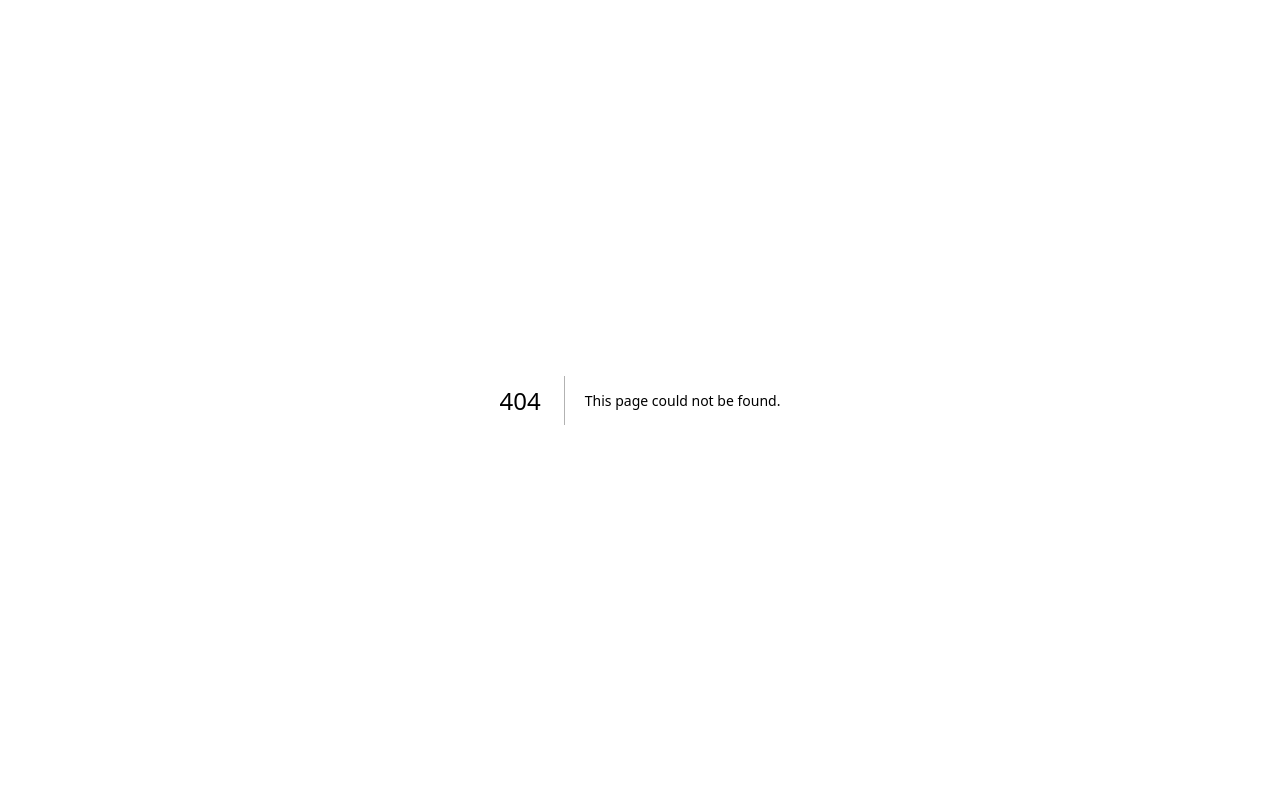
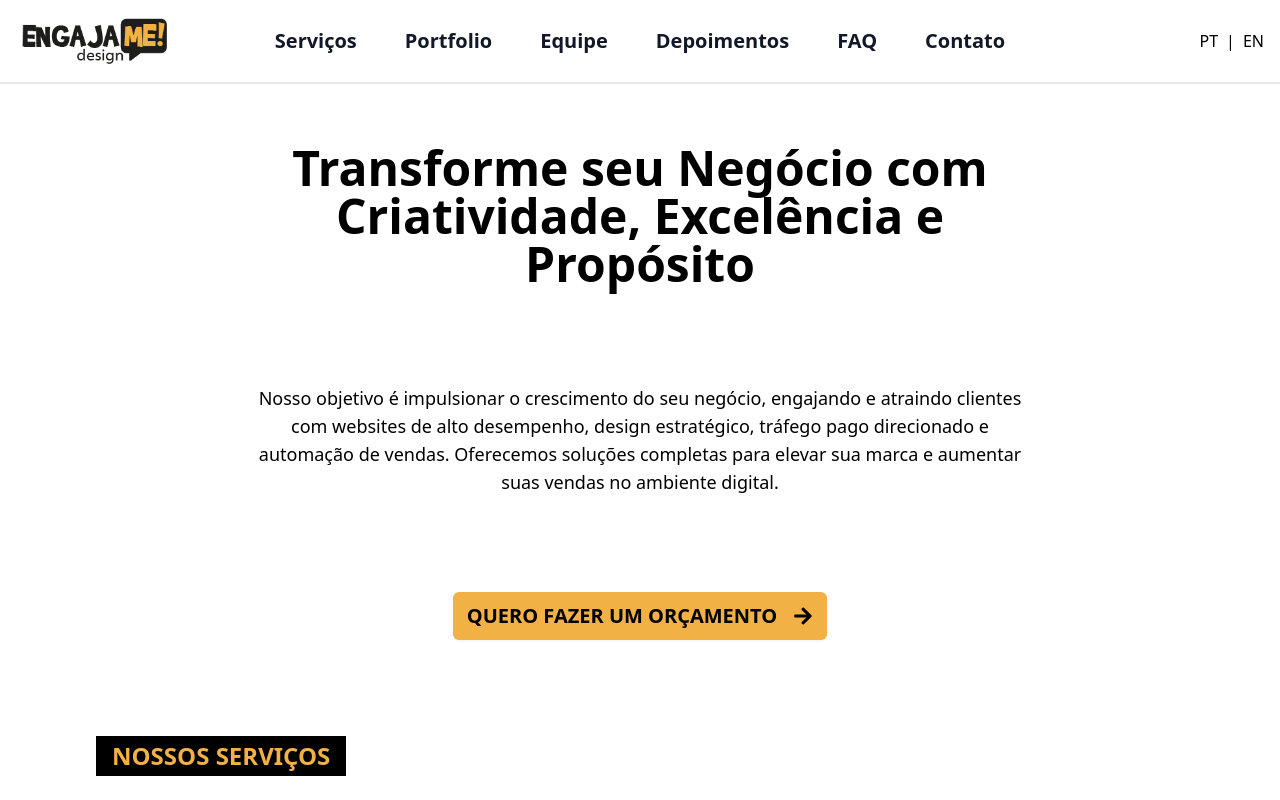
Before and after one commit to jspenst/tailuilib, a Next.js app: page /en in a window 1280 px wide. Before the commit this address had no page. Shown: the top 800 px of the page. Built offline with nearby package versions, Linux system fonts and the light colour scheme.

Commit message:
Next route to testimonials

```diff
--- /dev/null
+++ b/src/app/api/testimonials/route.js
@@ -0,0 +1,14 @@
+export async function loadTestimonials() {
+  try {
+    const res = await fetch(
+      `https://pagesapi.engajamedesign.com.br/api/landing-pages/1?populate=deep`,
+      { next: { revalidate: 60 } }
+    );
+    const data = await res.json();
+    const testimonials = await data.data.section[4].testimonial;
+    return testimonials;
+  } catch (e) {
+    console.log(`The error is ${e}`);
+    return [];
+  }
+}
--- /dev/null
+++ b/src/app/en/page.tsx
@@ -0,0 +1,23 @@
+import FAQ from "@/components/FAQ";
+import Features from "@/components/Features";
+import Footer from "@/components/Footer";
+import HeroSection from "@/components/HeroSection";
+import NavBar from "@/components/NavBar";
+import Portfolio from "@/components/Portfolio";
+import Team from "@/components/Team";
+import Testimonials from "@/components/Testimonials";
+
+export default function HomeEnglish() {
+  return (
+    <main className="scroll-smooth">
+      <NavBar />
+      <HeroSection />
+      <Features />
+      <Portfolio />
+      <Team />
+      <Testimonials />
+      <FAQ />
+      <Footer />
+    </main>
+  );
+}
--- a/src/components/HeroSection.tsx
+++ b/src/components/HeroSection.tsx
@@ -4,7 +4,7 @@ export default function HeroSection() {
   return (
     <div className="relative isolate h-full">
       {/*Conteudo*/}
-      <div className="w-full h-full flex flex-col items-center mx-auto pt-28 px-6 lg:px-8">
+      <div className="w-full h-full flex flex-col items-center mx-auto pt-28 lg:pt-36 px-6 lg:px-8">
         {/*
         <div className="hidden max-w-2xl sm:mb-8 sm:flex sm:justify-center">
           <div className="relative rounded-full px-3 py-1 text-sm leading-6 text-white ring-1 ring-gray-900/10 hover:ring-gray-900/20">
```
Also changed, not shown: 1 other file (tests, documents, lock files or other folders).
